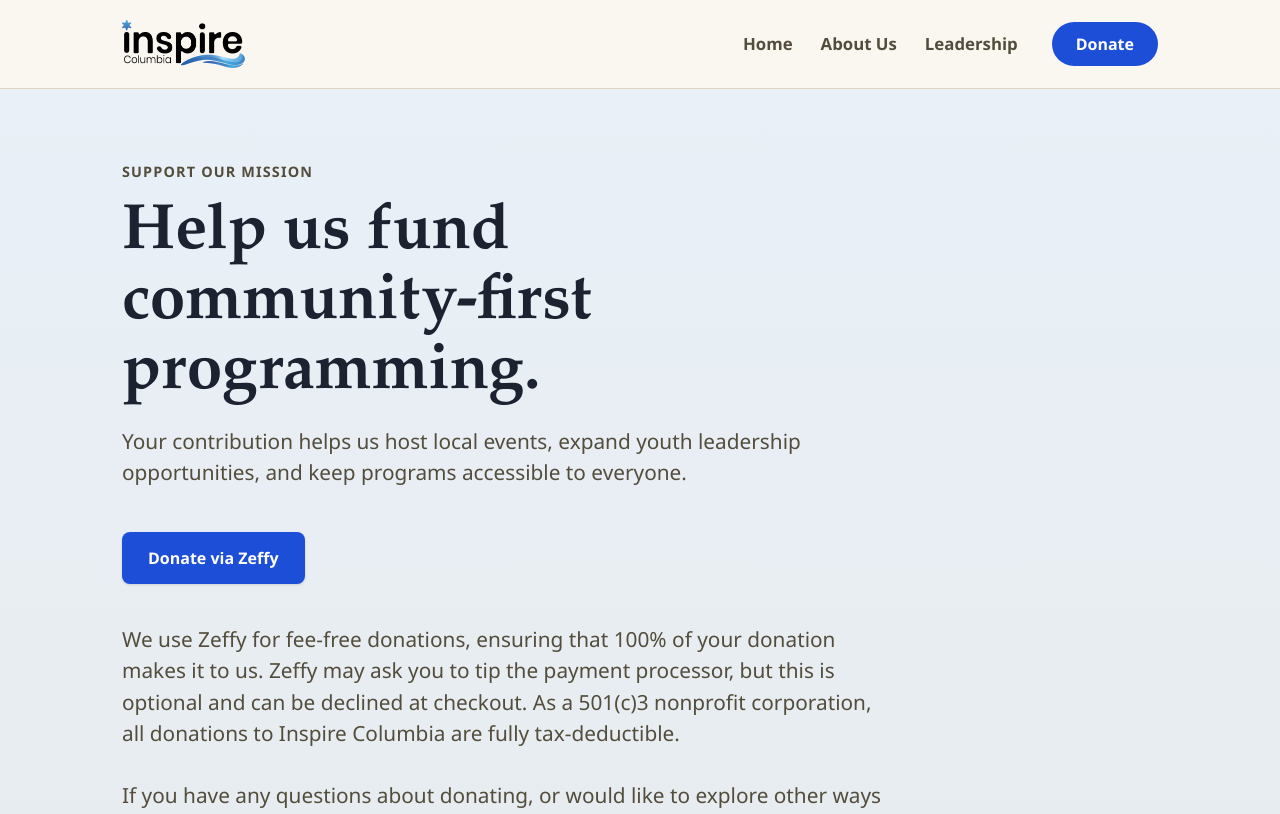
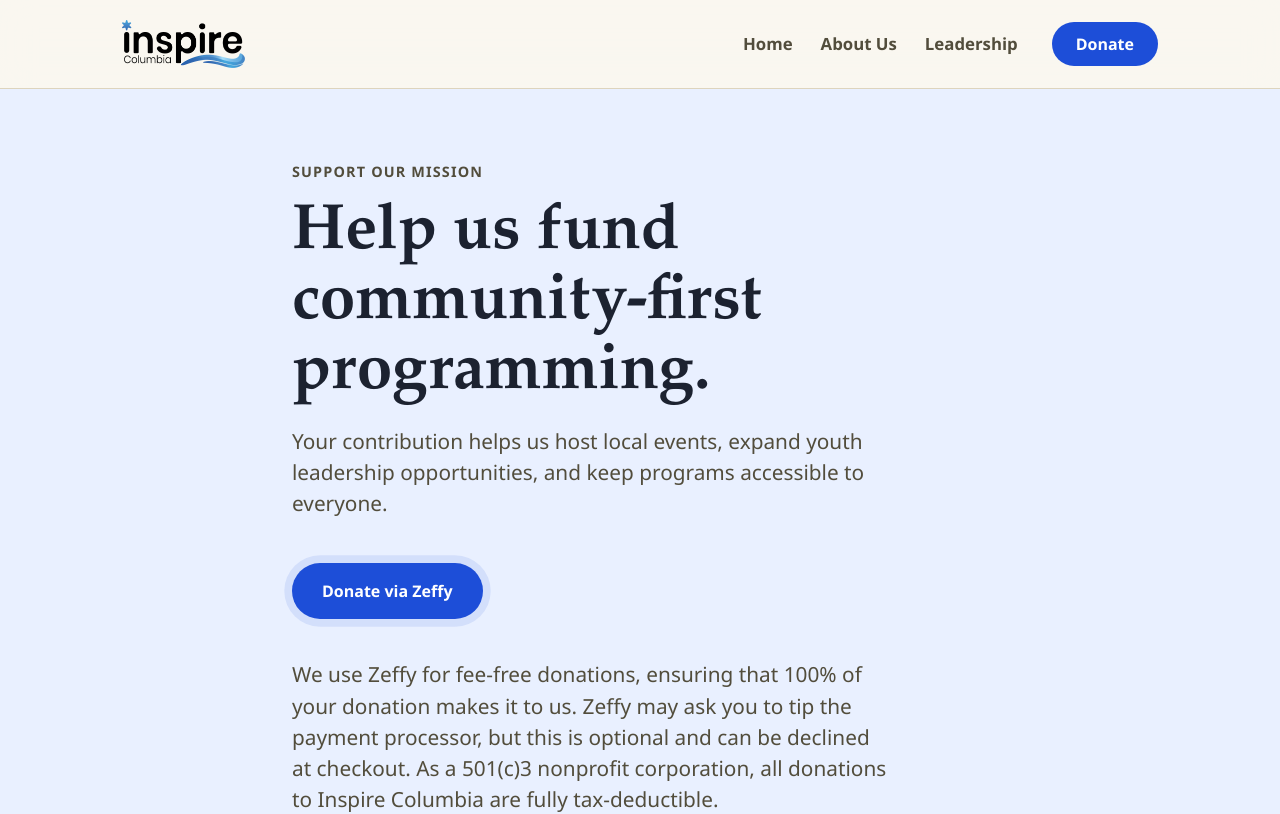
Before and after one commit to inspirecolumbia/ic-website, a Next.js app: page /donate in a window 1280 px wide. Shown: the top 814 px of the page. Built offline with nearby package versions, Linux system fonts and the light colour scheme.

Commit message:
Redesign Donate page and fix desktop layout balance
Blue-tinted hero, a glowing pill CTA, and a narrower centered container
now that the page is text-only (photo removed), fixing the large empty
right-side gap on wide screens.

```diff
--- a/app/donate/page.tsx
+++ b/app/donate/page.tsx
@@ -1,5 +1,4 @@
 import type { Metadata } from "next";
-import Footer from "@/components/Footer";
 import SiteHeader from "../../components/SiteHeader";
 
 export const metadata: Metadata = {
@@ -21,8 +20,10 @@ export default function DonationsPage() {
     <>
       <SiteHeader currentPath="/donate" />
       <main className="text-[var(--ink)]">
-        <section className="min-h-[calc(100vh-76px)] bg-[rgba(220,236,255,0.55)] py-14 md:py-[4.5rem]">
-          <div className="mx-auto w-full max-w-[1100px] px-6 md:px-8">
+        <section className="min-h-[calc(100vh-76px)] bg-[var(--surface-blue)] py-14 md:py-[4.5rem]">
+          <div className="mx-auto w-full max-w-[760px] px-6 md:px-8">
+            <div className="max-w-[65ch]">
+              <div>
                 <p className="m-0 text-[0.9rem] font-bold uppercase tracking-[0.08em] text-[var(--ink-muted)]">
                   Support Our Mission
                 </p>
@@ -34,7 +35,7 @@ export default function DonationsPage() {
                   and keep programs accessible to everyone.
                 </p>
                 <a
-              className="mt-6 inline-block rounded-lg border-2 border-transparent bg-[var(--brand)] px-6 py-3 font-bold text-white no-underline shadow-sm transition-all duration-300 hover:-translate-y-1 hover:bg-[var(--brand-hover)] hover:shadow-md active:translate-y-px active:shadow-sm"
+                  className="donate-glow mt-6 inline-block rounded-full border-2 border-transparent bg-[var(--brand)] px-7 py-3.5 font-bold text-white no-underline transition-colors duration-150 hover:bg-[var(--brand-hover)]"
                   href="https://www.zeffy.com/en-US/donation-form/support-events-that-inspire-in-columbia-sc"
                   target="_blank"
                   rel="noopener noreferrer"
@@ -57,9 +58,10 @@ export default function DonationsPage() {
                     .
                 </p>
               </div>
+            </div>
+          </div>
         </section>
       </main>
-      <Footer />
     </>
   );
 }
```
Lines whose indentation alone changed are shown as unchanged.
